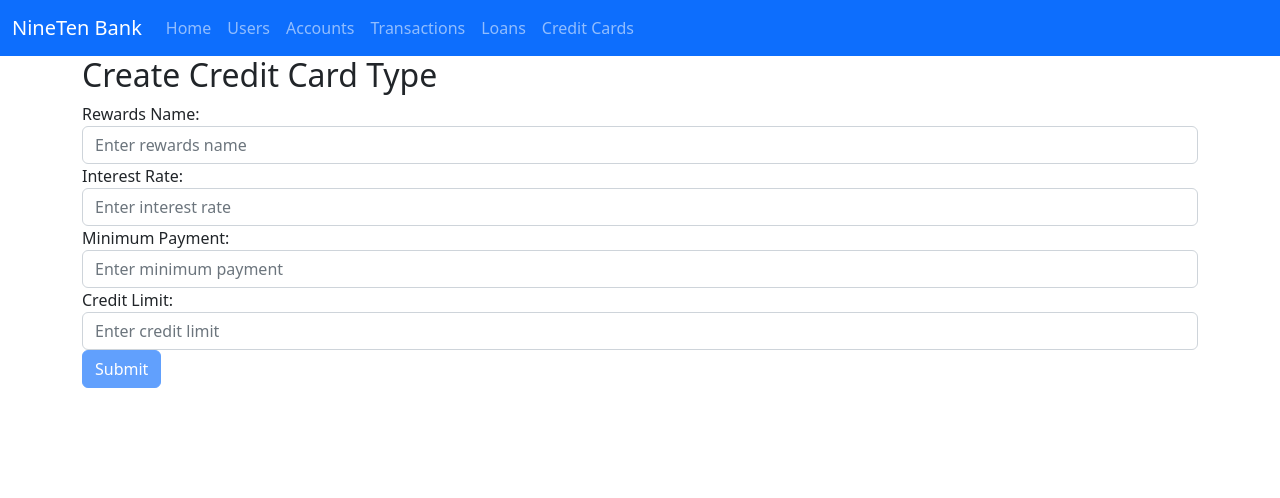
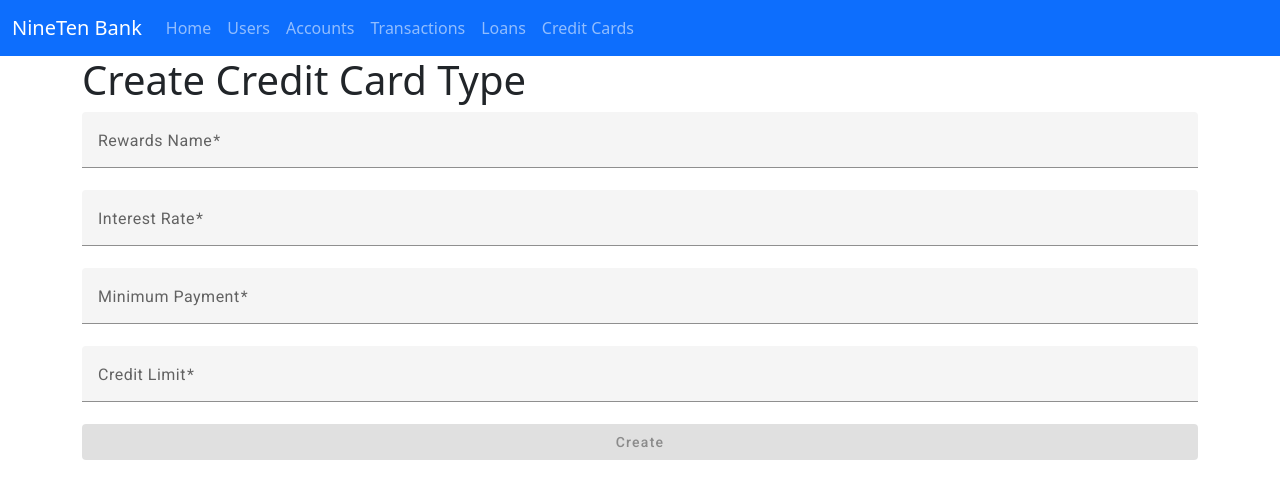
Before and after one commit to jvt703/BankingAdminPortal, an Angular app: page /creditcardtypes/create in a window 1280 px wide. Shown: the top 498 px of the page. Built offline with nearby package versions, Linux system fonts and the light colour scheme.

Commit message:
Utilize angular material and reactive form

```diff
--- a/src/app/credit-card-type-create/credit-card-type-create.component.html
+++ b/src/app/credit-card-type-create/credit-card-type-create.component.html
@@ -1,22 +1,22 @@
 <div class="container">
-  <h2>Create Credit Card Type</h2>
-  <form (ngSubmit)="onSubmit()" [formGroup]="creditCardTypeForm">
-    <div class="form-group">
-      <label>Rewards Name:</label>
-      <input type="text" formControlName="rewardsName" class="form-control" placeholder="Enter rewards name" required>
-    </div>
-    <div class="form-group">
-      <label>Interest Rate:</label>
-      <input type="number" formControlName="interestRate" class="form-control" placeholder="Enter interest rate" required>
-    </div>
-    <div class="form-group">
-      <label>Minimum Payment:</label>
-      <input type="number" formControlName="minimumPayment" class="form-control" placeholder="Enter minimum payment" required>
-    </div>
-    <div class="form-group">
-      <label>Credit Limit:</label>
-      <input type="number" formControlName="creditLimit" class="form-control" placeholder="Enter credit limit" required>
-    </div>
-    <button type="submit" [disabled]="!creditCardTypeForm.valid" class="btn btn-primary">Submit</button>
+  <h1>Create Credit Card Type</h1>
+  <form [formGroup]="form" (ngSubmit)="createCreditCardType()" class="d-flex flex-column">
+    <mat-form-field>
+      <mat-label>Rewards Name</mat-label>
+      <input matInput formControlName="rewardsName" />
+    </mat-form-field>
+    <mat-form-field>
+      <mat-label>Interest Rate</mat-label>
+      <input matInput type="number" formControlName="interestRate" />
+    </mat-form-field>
+    <mat-form-field>
+      <mat-label>Minimum Payment</mat-label>
+      <input matInput type="number" formControlName="minimumPayment" />
+    </mat-form-field>
+    <mat-form-field>
+      <mat-label>Credit Limit</mat-label>
+      <input matInput type="number" formControlName="creditLimit" />
+    </mat-form-field>
+    <button mat-raised-button color="primary" type="submit" [disabled]="form.invalid">Create</button>
   </form>
 </div>
--- a/src/app/credit-card-type-create/credit-card-type-create.component.ts
+++ b/src/app/credit-card-type-create/credit-card-type-create.component.ts
@@ -1,6 +1,7 @@
 import { Component, OnInit } from '@angular/core';
 import { FormBuilder, FormGroup, Validators } from '@angular/forms';
-import CreditCardType from '../Interfaces/creditCardType.model';
+import { Router } from '@angular/router';
+import { OutgoingCreditCardTypeDto } from '../Interfaces/creditCardType.model';
 import { CreditCardTypeService } from '../Services/credit-card-type.service';
 
 @Component({
@@ -8,14 +9,15 @@ import { CreditCardTypeService } from '../Services/credit-card-type.service';
   templateUrl: './credit-card-type-create.component.html',
   styleUrls: ['./credit-card-type-create.component.css']
 })
-export class CreditCardTypeCreateComponent implements OnInit{
+export class CreditCardTypeCreateComponent implements OnInit {
+  form: FormGroup;
 
-  creditCardTypeForm!: FormGroup;
-
-  constructor(private formBuilder: FormBuilder, private creditCardTypeService: CreditCardTypeService) { }
-
-  ngOnInit(): void {
-    this.creditCardTypeForm = this.formBuilder.group({
+  constructor(
+    private fb: FormBuilder,
+    private creditCardTypeService: CreditCardTypeService,
+    private router: Router
+  ) {
+    this.form = this.fb.group({
       rewardsName: ['', Validators.required],
       interestRate: ['', Validators.required],
       minimumPayment: ['', Validators.required],
@@ -23,14 +25,14 @@ export class CreditCardTypeCreateComponent implements OnInit{
     });
   }
 
-  onSubmit() {
-    const newCreditCardType: CreditCardType = {
-      rewardsName: this.creditCardTypeForm.value.rewardsName,
-      interestRate: this.creditCardTypeForm.value.interestRate,
-      minimumPayment: this.creditCardTypeForm.value.minimumPayment,
-      creditLimit: this.creditCardTypeForm.value.creditLimit
-    };
-    this.creditCardTypeService.createCreditCardType(newCreditCardType).subscribe();
-    this.creditCardTypeForm.reset();
+  ngOnInit(): void {}
+
+  createCreditCardType(): void {
+    if (this.form.valid) {
+      const newCreditCardType: OutgoingCreditCardTypeDto = this.form.value;
+      this.creditCardTypeService.createCreditCardType(newCreditCardType).subscribe(() => {
+        this.router.navigate(['/credit-card-types']); // Adjust this path to the correct route
+      });
+    }
   }
 }
```
